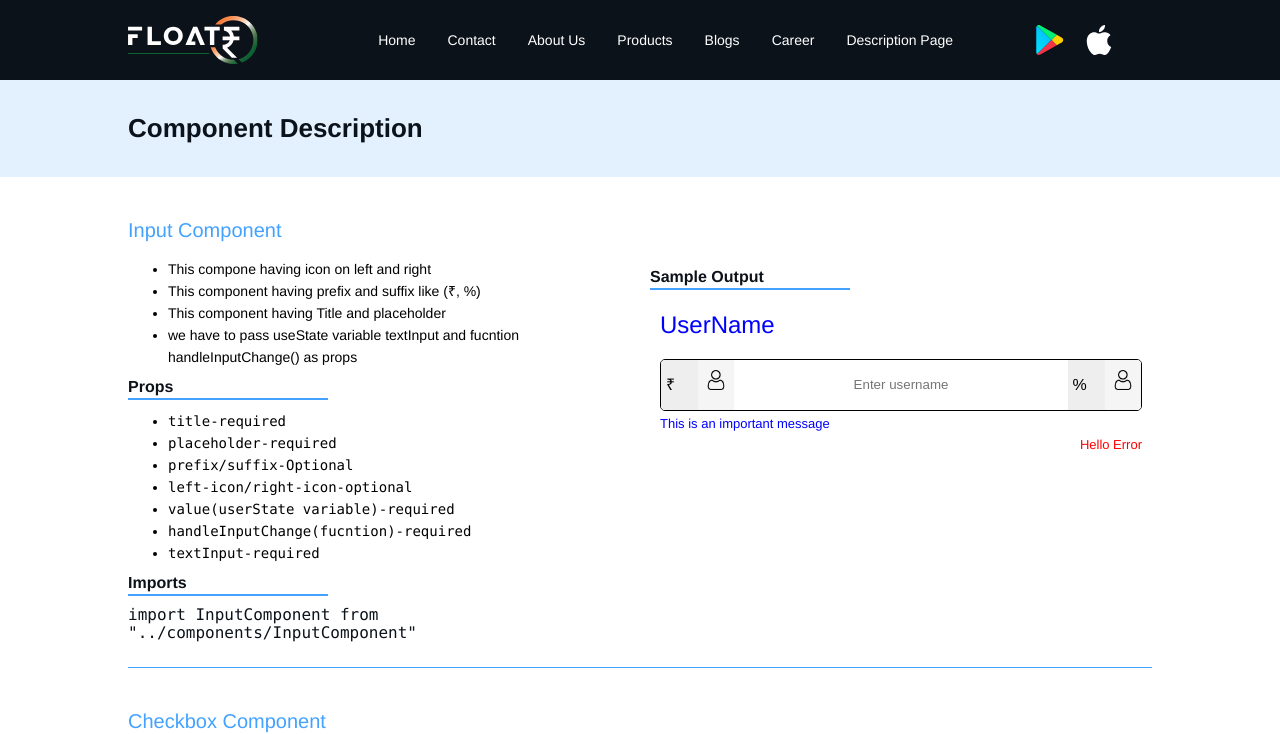
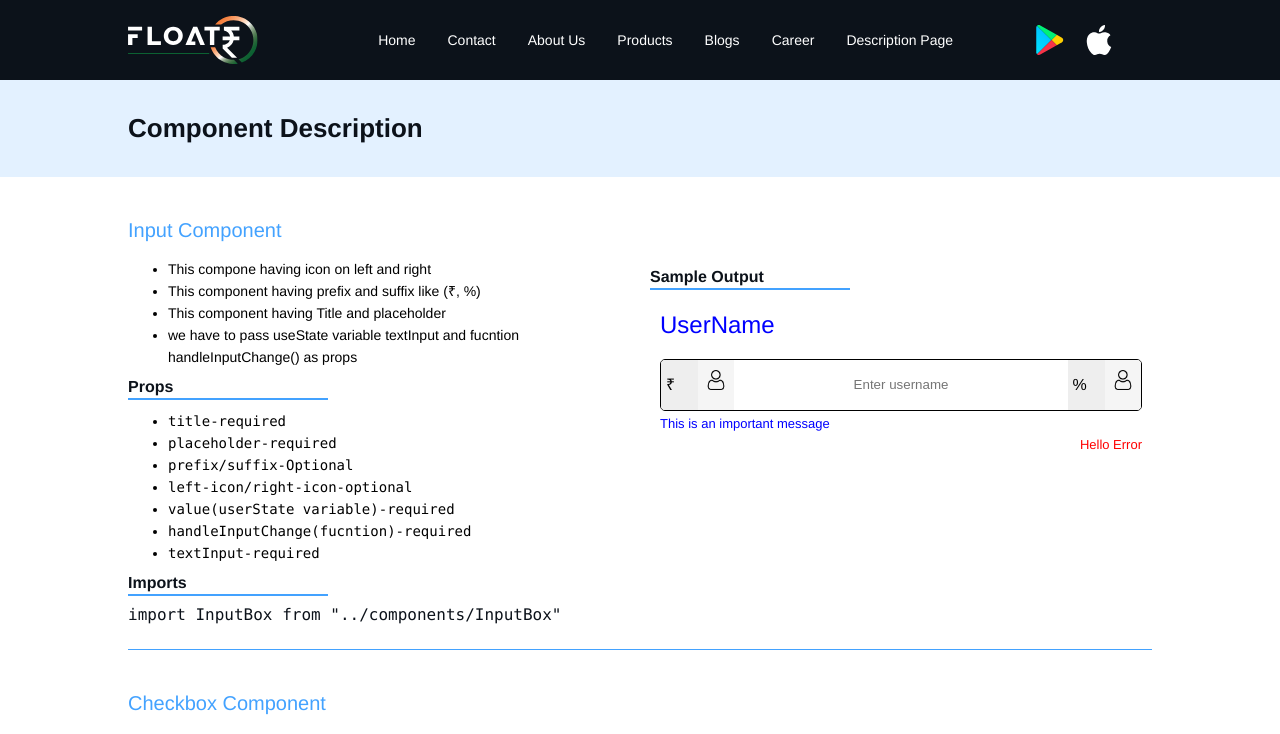
Before and after one commit to Sumit2406/floatrweb, a React (Create React App) app: page /description in a window 1280 px wide. Shown: the top 734 px of the page. Built offline with nearby package versions, Linux system fonts and the light colour scheme.

Commit message:
InputCompnent file name has been changed also option demo component removed

```diff
--- a/src/components/InputComponent.js
+++ b/src/components/InputBox.js
@@ -1,7 +1,7 @@
 import React from 'react';
 // import "../scss/App.scss";
 // import "../scss/components.scss";
-const InputComponent = ({ title, placeholder, prefix, suffix, image1, image2, inputType,value,handleInputChange }) => {
+const InputBox = ({ title, placeholder, prefix, suffix, image1, image2, inputType,value,handleInputChange }) => {
 
   return (
     <div className='txtinputblock'>
@@ -14,6 +14,7 @@ const InputComponent = ({ title, placeholder, prefix, suffix, image1, image2, in
             <img src={image1} alt="Left Icon" style={{ height: 20, width: 20}} />
           </span>
         }
+
       <input className='textinput_box' type={inputType}  placeholder={placeholder}
       value={value} onChange={handleInputChange}
       />
@@ -31,4 +32,4 @@ const InputComponent = ({ title, placeholder, prefix, suffix, image1, image2, in
   );
 };
 
-export default InputComponent;
+export default InputBox;
--- a/src/screens/Contact.js
+++ b/src/screens/Contact.js
@@ -1,5 +1,5 @@
 import React from 'react'
-import InputComponent from "../components/InputComponent"
+import InputBox from "../components/InputBox"
 import leftIcon from "../assets/pngs/User1.png";
 import rightIcon from "../assets/pngs/User2.png";
 
@@ -7,7 +7,7 @@ export default function Contact() {
   return (
     <div style={{width:'50%'}}>
       <h1>Contact Page </h1>
-      <InputComponent
+      <InputBox
         title="UserName"
         placeholder="Enter Contact number"
         prefix="₹"
--- a/src/screens/Description.js
+++ b/src/screens/Description.js
@@ -1,5 +1,5 @@
 import React, { useState } from "react";
-import InputComponent from "../components/InputComponent";
+import InputBox from "../components/InputBox";
 import image1 from "../assets/pngs/User1.png";
 import image2 from "../assets/pngs/User2.png";
 import Checkbox from "../components/Checkbox";
@@ -24,7 +24,7 @@ export default function Description() {
     console.log("Selected value:", selectedValue);
   };
 
-  //InputComponent Component
+  //InputBox Component
   const [textInput, setTextInput] = useState();
   const handleInputChange = (e) => {
     setTextInput(e.target.value);
@@ -127,13 +127,13 @@ export default function Description() {
               </code>
               <p className="subtitle">Imports</p>
               <code>
-                <p>import InputComponent from "../components/InputComponent"</p>
+                <p>import InputBox from "../components/InputBox"</p>
               </code>
             </div>
             <div className="rightblock">
               <p className="subtitle">Sample Output</p>
               <div>
-                <InputComponent
+                <InputBox
                   title="UserName"
                   placeholder="Enter username"
                   prefix="₹"
--- a/src/screens/Home.js
+++ b/src/screens/Home.js
@@ -1,6 +1,6 @@
 import React, {useState} from 'react'
 import "../scss/App.scss";
-import InputComponent from '../components/InputComponent';
+import InputBox from '../components/InputBox';
 import image1 from "../assets/pngs/User1.png";
 import image2 from "../assets/pngs/User2.png";
 import Button from '../components/Button';
@@ -90,26 +90,12 @@ const handleInputChange=(e)=>{
     const chkHableClick = () => {
       setIsChecked(!isChecked);
     };
-// console.log(isChecked);
-
-// Select Option
-// const [selectedOption, setSelectedOption] = useState('');
-// const options = [
-//   { value: 'option1-Value', label: 'Option 1' },
-//   { value: 'option2-Value', label: 'Option 2' },
-//   { value: 'option3-Value', label: 'Option 3' },
-// ];
-// const selecthandleChange = (e) => {
-//   setSelectedOption(e.target.value);
-// };
-
-// console.log(selectedOption);
 
   return (
     <div>
       <h1>Home Page</h1>
       <div style={{width:'50%'}}>
-      <InputComponent
+      <InputBox
         title="UserName"
         placeholder="Enter username"
         prefix="₹"
@@ -128,8 +114,6 @@ const handleInputChange=(e)=>{
       dropDownObj={dropDownObj}
 selectedOption={selectedOption}
 demoValueChange={demoValueChange} />
-
-{/* <Button btnLabel="Submit" btnStyle={buttonStyle} btnClick={btnHandleClick}/> */}
 
 <Button btnLabel="Submit" rectangualar="true" btnClick={btnHandleClick}/>
 </div>
```
Also changed, not shown: src/components/SelectOptionDemo.js (deleted, +0 -20 lines).
